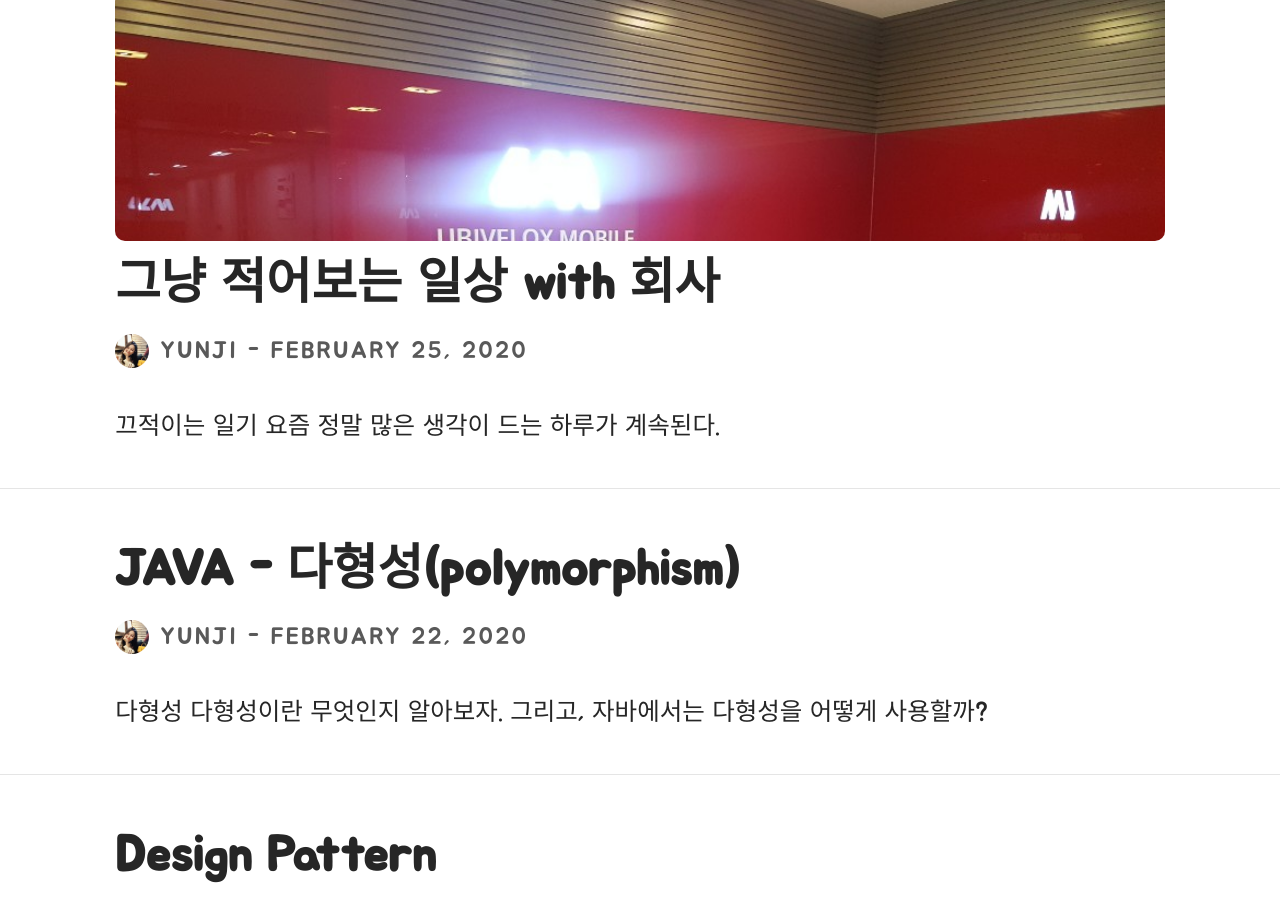
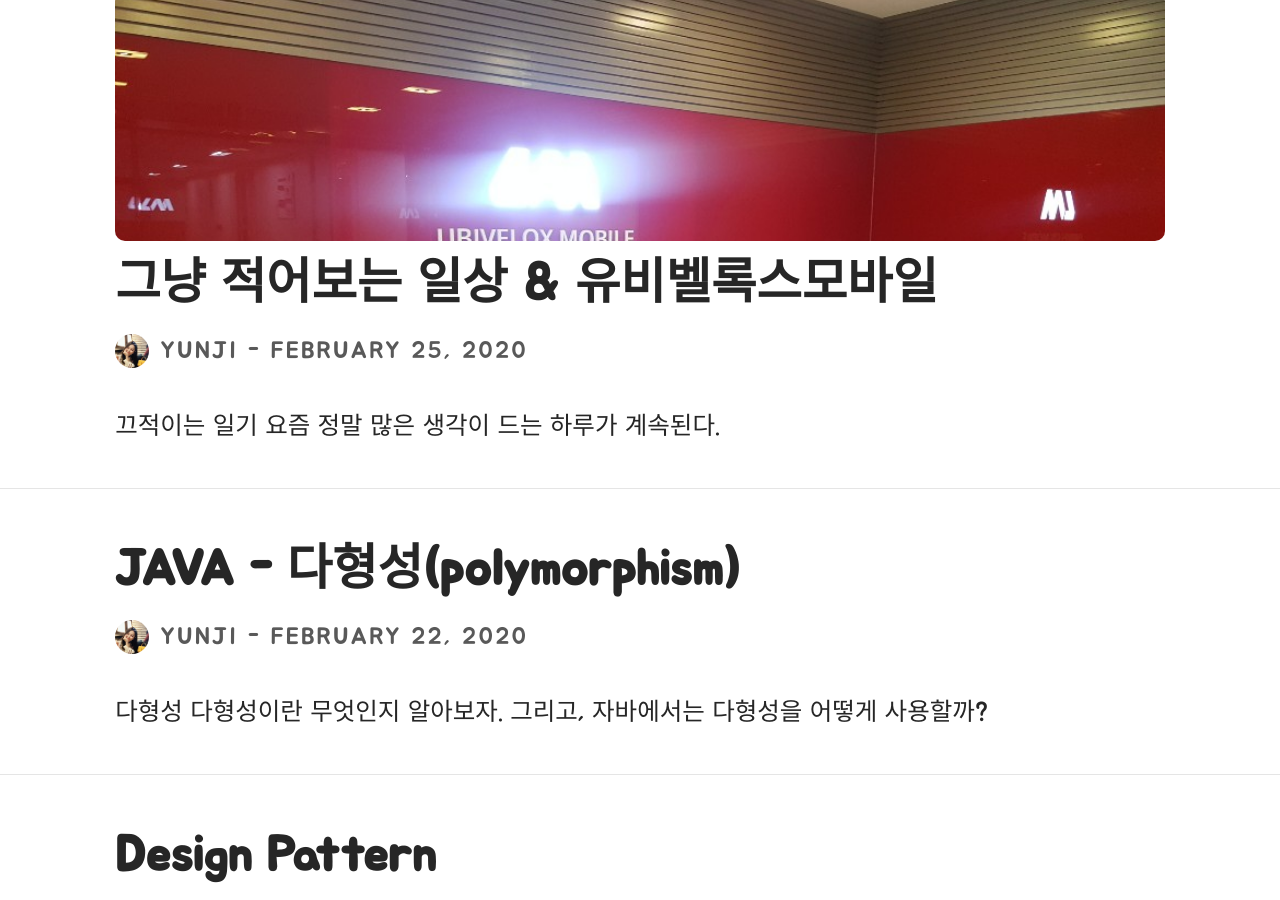
Before and after one commit to yunjigo92/yunjigo92.github.io, a Jekyll site: the page built from index.html, in a window 1280 px wide and 900 px high, scrolled down 461 px. Built offline with Jekyll 4.4.1, drawn with Linux system fonts in a browser that asks for light colours; nearby versions of some CDN libraries; some web fonts are replaced; library files that are not in the unit come from our copies; the list of posts is cut into pages by our own code.

Commit message:
Update 2020-02-25-think_daily.md

```diff
--- a/_posts/2020-02-25-think_daily.md
+++ b/_posts/2020-02-25-think_daily.md
@@ -1,6 +1,6 @@
 ---
 layout: post
-title: 그냥 적어보는 일상 with 회사      # Title of the page
+title: 그냥 적어보는 일상 & 유비벨록스모바일      # Title of the page
 author: yunjigo
 feature-img: "/img/etc/company (3).jpg"              # Add a feature-image to the post
 thumbnail: "/img/etc/company (3).jpg"   # Add a thumbnail image on blog view
```
